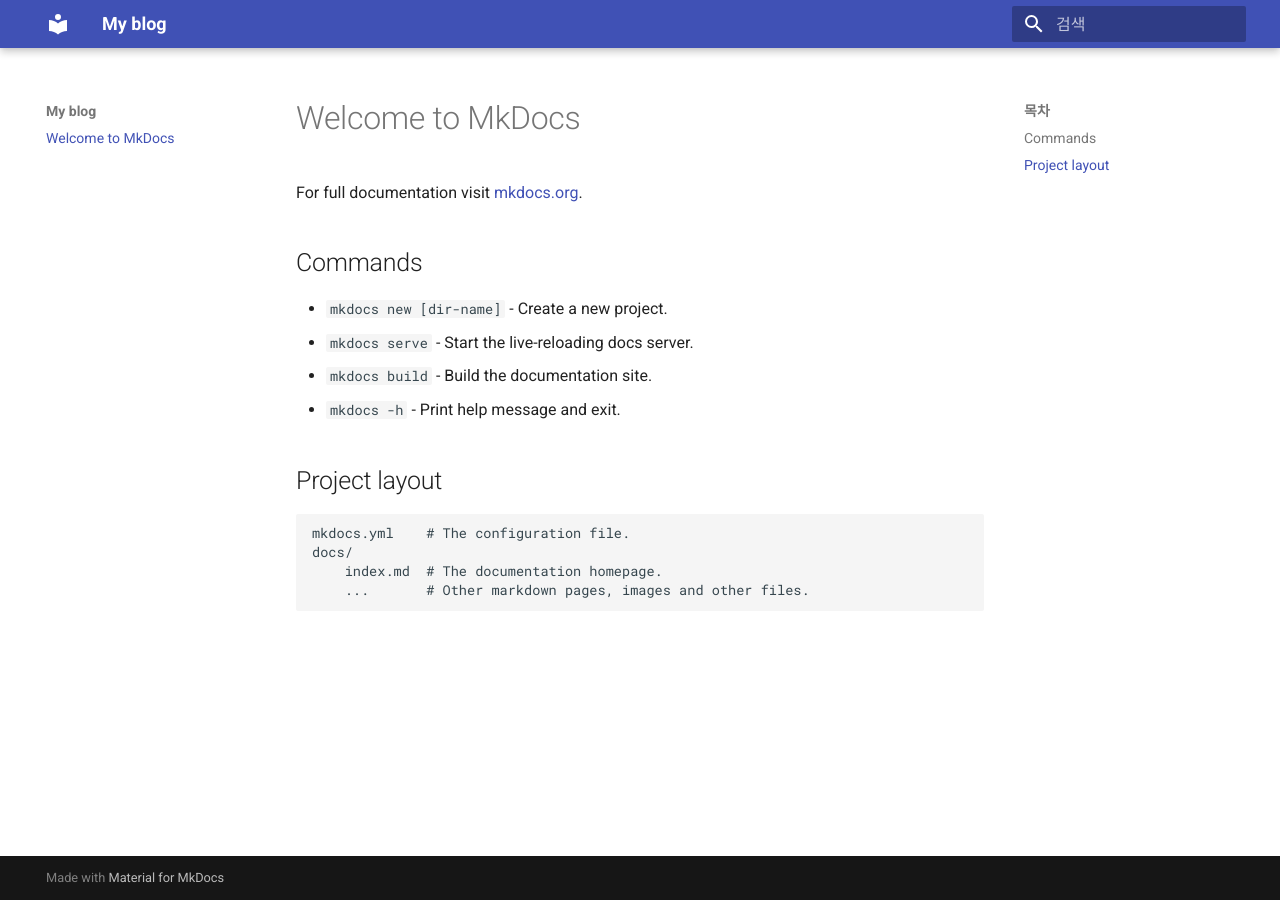
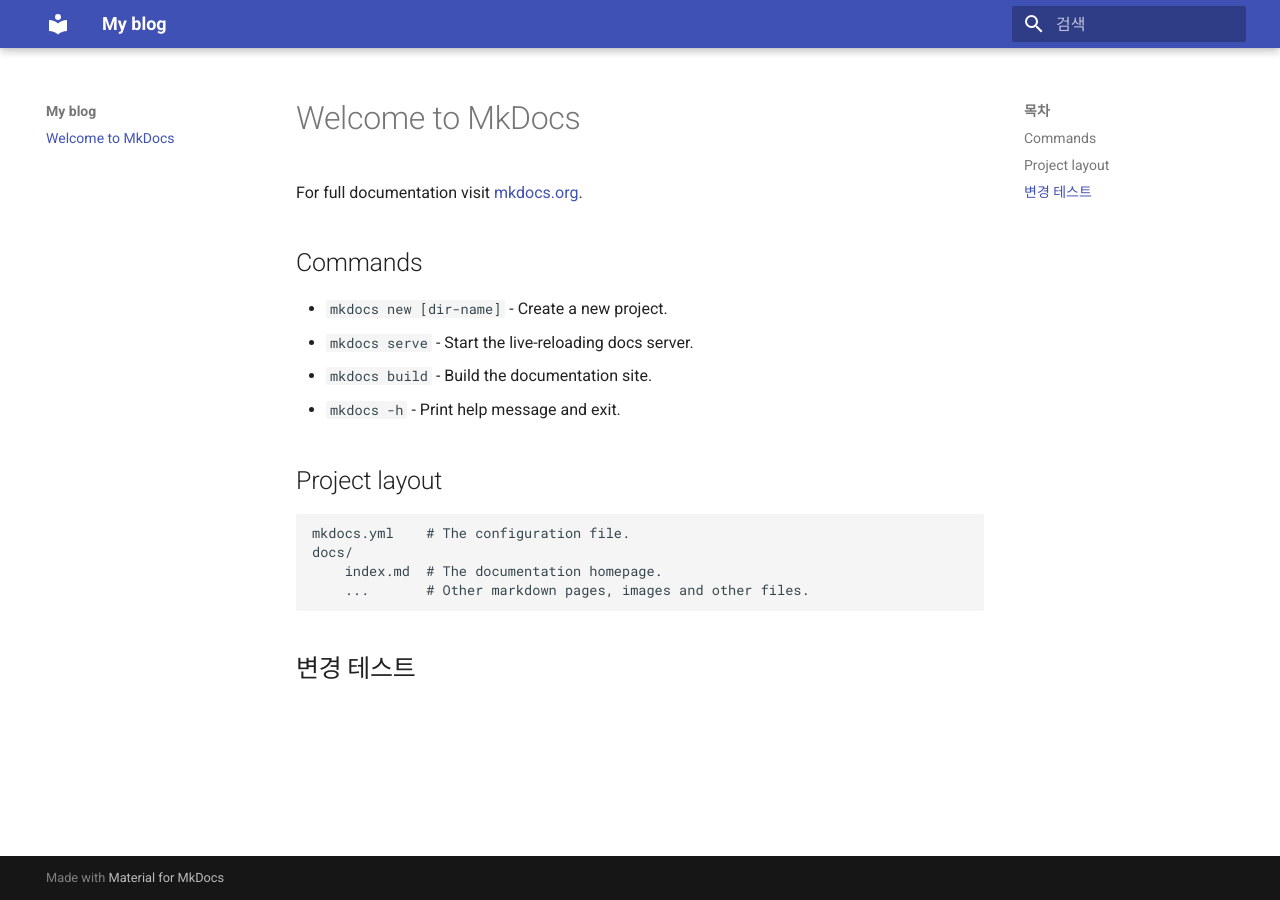
Before and after one commit to akje12301/akje12301.github.io, an MkDocs documentation site: the page built from docs/index.md, in a window 1280 px wide. Built offline with MkDocs 1.6.1 and Material for MkDocs 9.7.7, drawn with Linux system fonts in a browser that asks for light colours.

Commit message:
index.md 변경
변경사항이 page에 적용 되는지 확인

```diff
--- a/docs/index.md
+++ b/docs/index.md
@@ -15,3 +15,5 @@ For full documentation visit [mkdocs.org](https://www.mkdocs.org).
     docs/
         index.md  # The documentation homepage.
         ...       # Other markdown pages, images and other files.
+
+## 변경 테스트
```
